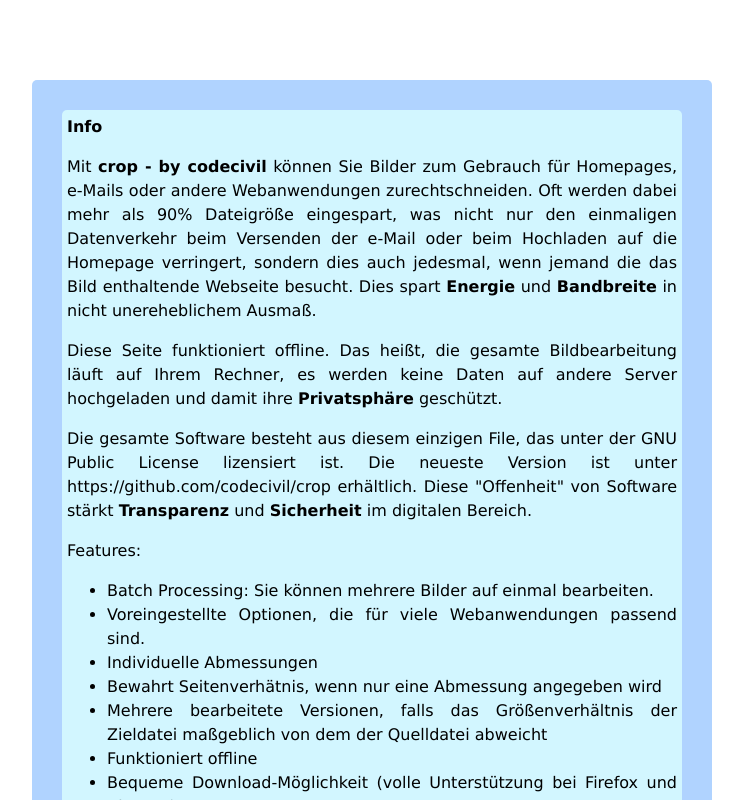
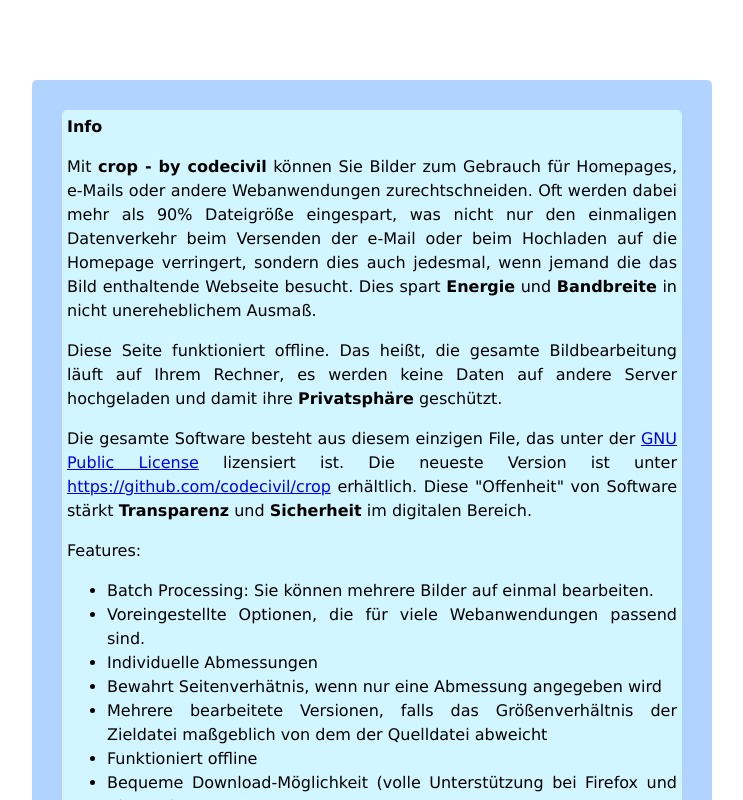
Before and after one commit to codecivil/crop, a plain HTML site: page single/index.html in a window 1280 px wide. Both pictures are taken after a click on the element "Info". Shown: the whole page, without its empty margins (268-1011 px from the left). Drawn offline with Linux system fonts and the light colour scheme.

Commit message:
Update index.html
corrected links

```diff
--- a/single/index.html
+++ b/single/index.html
@@ -237,8 +237,8 @@
 					und <strong>Bandbreite</strong> in nicht unereheblichem Ausmaß.</p>
 					<p>Diese Seite funktioniert offline. Das heißt, die gesamte Bildbearbeitung läuft auf Ihrem Rechner,
 					es werden keine Daten auf andere Server hochgeladen und damit ihre <strong>Privatsphäre</strong> geschützt.</p>
-					<p>Die gesamte Software besteht aus diesem einzigen File, das unter der GNU Public License lizensiert ist.
-					Die neueste Version ist unter <a>https://github.com/codecivil/crop</a> erhältlich. Diese "Offenheit" von Software stärkt <strong>Transparenz</strong>
+					<p>Die gesamte Software besteht aus diesem einzigen File, das unter der <a href="https://github.com/codecivil/crop/LICENSE">GNU Public License</a> lizensiert ist.
+					Die neueste Version ist unter <a href="https://github.com/codecivil/crop">https://github.com/codecivil/crop</a> erhältlich. Diese "Offenheit" von Software stärkt <strong>Transparenz</strong>
 					und <strong>Sicherheit</strong> im digitalen Bereich.</p>
 
 					Features:
```
